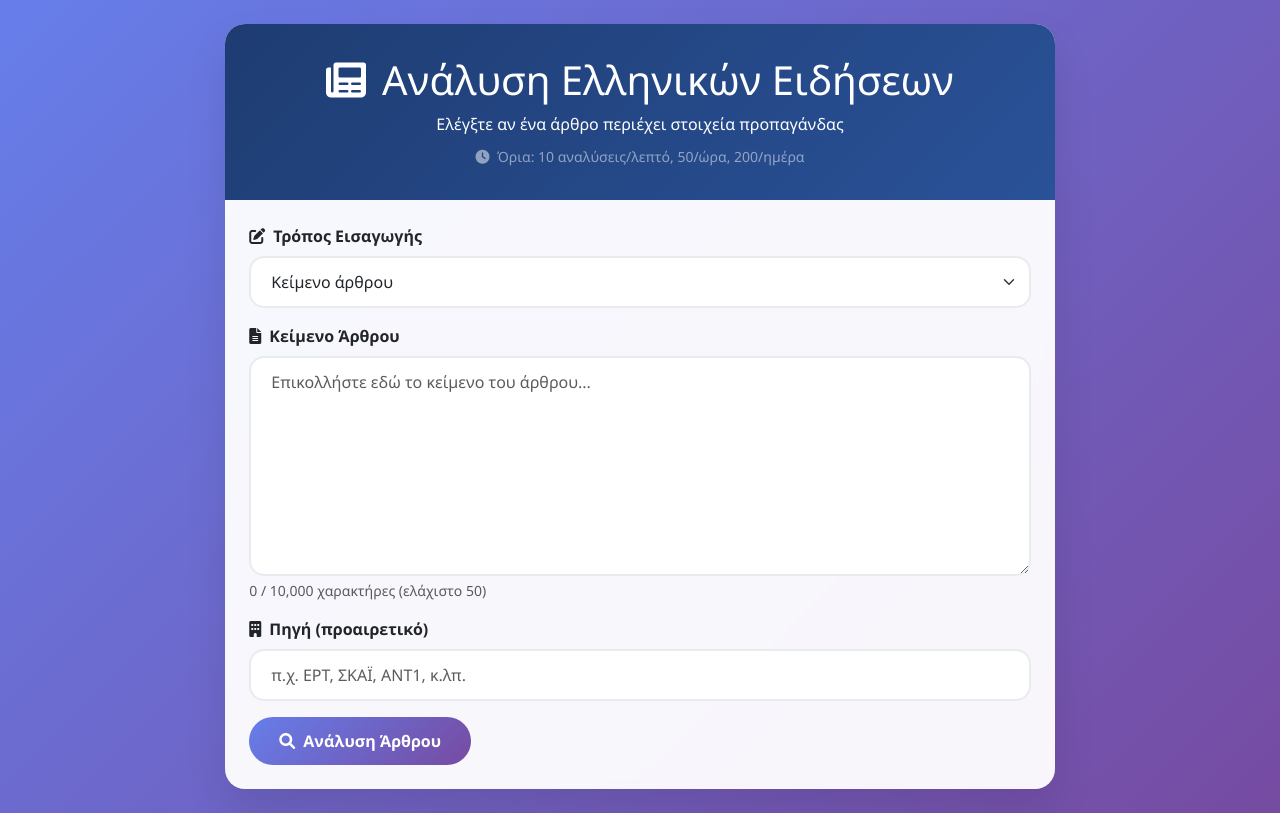
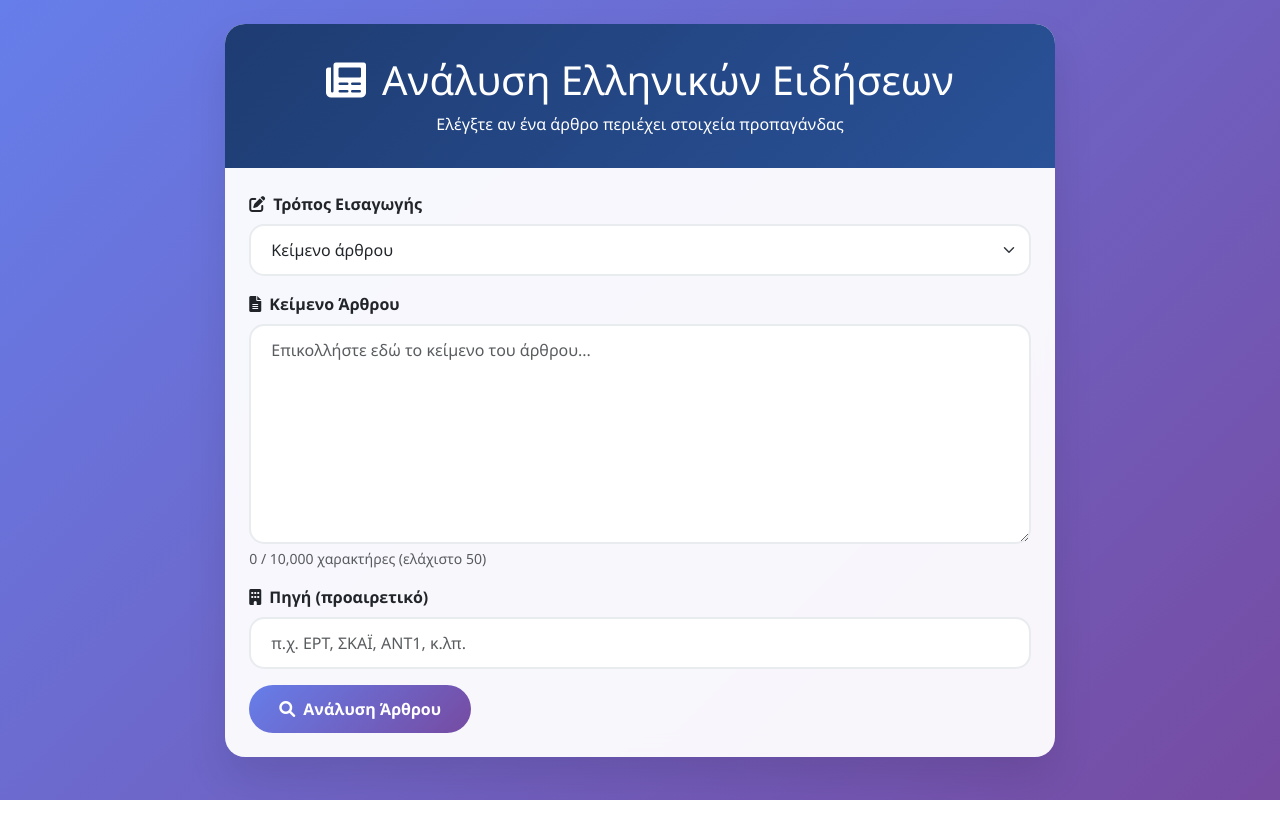
Before and after one commit to ntufar/greek-news-analyzer, a Flask app: page / in a window 1280 px wide. Run offline with Flask 3, Linux system fonts and the light colour scheme.

Commit message:
Remove Flask-Limiter rate limiting implementation
- Remove Flask-Limiter dependency and imports
- Remove rate limiting decorators and error handlers
- Remove rate limit status and health check endpoints
- Remove rate limiting UI elements from frontend
- Revert to clean, working Flask app without rate limiting
- Fix compatibility issues with Flask-Limiter

```diff
--- a/app.py
+++ b/app.py
@@ -1,8 +1,6 @@
 import os
 import re
 from flask import Flask, render_template, request, jsonify
-from flask_limiter import Limiter
-from flask_limiter.util import get_remote_address
 import google.generativeai as genai
 import requests
 from bs4 import BeautifulSoup
@@ -12,14 +10,6 @@
 load_dotenv()
 
 app = Flask(__name__)
-
-# Configure rate limiting
-limiter = Limiter(
-    app=app,
-    key_func=get_remote_address,
-    default_limits=["200 per day", "50 per hour"],
-    storage_uri="memory://"  # In production, use Redis: "redis://localhost:6379"
-)
 
 # Configure Gemini API
 genai.configure(api_key=os.getenv('GEMINI_API_KEY'))
@@ -116,7 +106,6 @@
     return render_template('index.html')
 
 @app.route('/analyze', methods=['POST'])
-@limiter.limit("10 per minute")  # More restrictive for analysis endpoint
 def analyze():
     try:
         data = request.get_json()
@@ -161,47 +150,6 @@
     except Exception as e:
         return jsonify({'error': f'Σφάλμα: {str(e)}', 'success': False}), 500
 
-# Rate limit error handler
-@app.errorhandler(429)
-def ratelimit_handler(e):
-    """Handle rate limit exceeded errors"""
-    return jsonify({
-        'error': 'Έχετε υπερβεί το όριο αιτημάτων. Παρακαλώ περιμένετε πριν κάνετε νέα ανάλυση.',
-        'retry_after': e.retry_after,
-        'limit': str(e.description),
-        'success': False
-    }), 429
-
-# Rate limit status endpoint
-@app.route('/rate-limit-status')
-@limiter.limit("5 per minute")
-def rate_limit_status():
-    """Get current rate limit status for the user"""
-    try:
-        return jsonify({
-            'status': 'active',
-            'limits': {
-                'daily': '200 per day',
-                'hourly': '50 per hour',
-                'analysis': '10 per minute'
-            },
-            'message': 'Rate limiting is active. Check response headers for current usage.'
-        })
-    except Exception as e:
-        return jsonify({
-            'error': f'Σφάλμα λήψης κατάστασης: {str(e)}'
-        }), 500
-
-# Health check endpoint
-@app.route('/health')
-def health_check():
-    """Health check endpoint for monitoring"""
-    return jsonify({
-        'status': 'healthy',
-        'service': 'Greek News Analyzer',
-        'version': '1.0.0'
-    })
-
 if __name__ == '__main__':
     port = int(os.environ.get('PORT', 5000))
     debug = os.environ.get('FLASK_ENV') == 'development'
--- a/requirements.txt
+++ b/requirements.txt
@@ -4,4 +4,3 @@
 python-dotenv==1.0.0
 beautifulsoup4==4.12.2
 gunicorn==21.2.0
-Flask-Limiter==3.13
--- a/templates/index.html
+++ b/templates/index.html
@@ -151,12 +151,6 @@
                     <div class="header">
                         <h1><i class="fas fa-newspaper me-3"></i>Ανάλυση Ελληνικών Ειδήσεων</h1>
                         <p class="mb-0">Ελέγξτε αν ένα άρθρο περιέχει στοιχεία προπαγάνδας</p>
-                        <div class="rate-limit-info mt-2">
-                            <small class="text-white-50">
-                                <i class="fas fa-clock me-1"></i>
-                                Όρια: 10 αναλύσεις/λεπτό, 50/ώρα, 200/ημέρα
-                            </small>
-                        </div>
                     </div>
 
                     <div class="p-4">
@@ -334,13 +328,6 @@
 
                 const data = await response.json();
 
-                // Handle rate limiting errors specifically
-                if (response.status === 429) {
-                    const retryAfter = data.retry_after || 60;
-                    const minutes = Math.ceil(retryAfter / 60);
-                    throw new Error(`Έχετε υπερβεί το όριο αιτημάτων. Παρακαλώ περιμένετε ${minutes} λεπτό(ά) πριν κάνετε νέα ανάλυση.`);
-                }
-
                 if (data.error) {
                     throw new Error(data.error);
                 }
```
